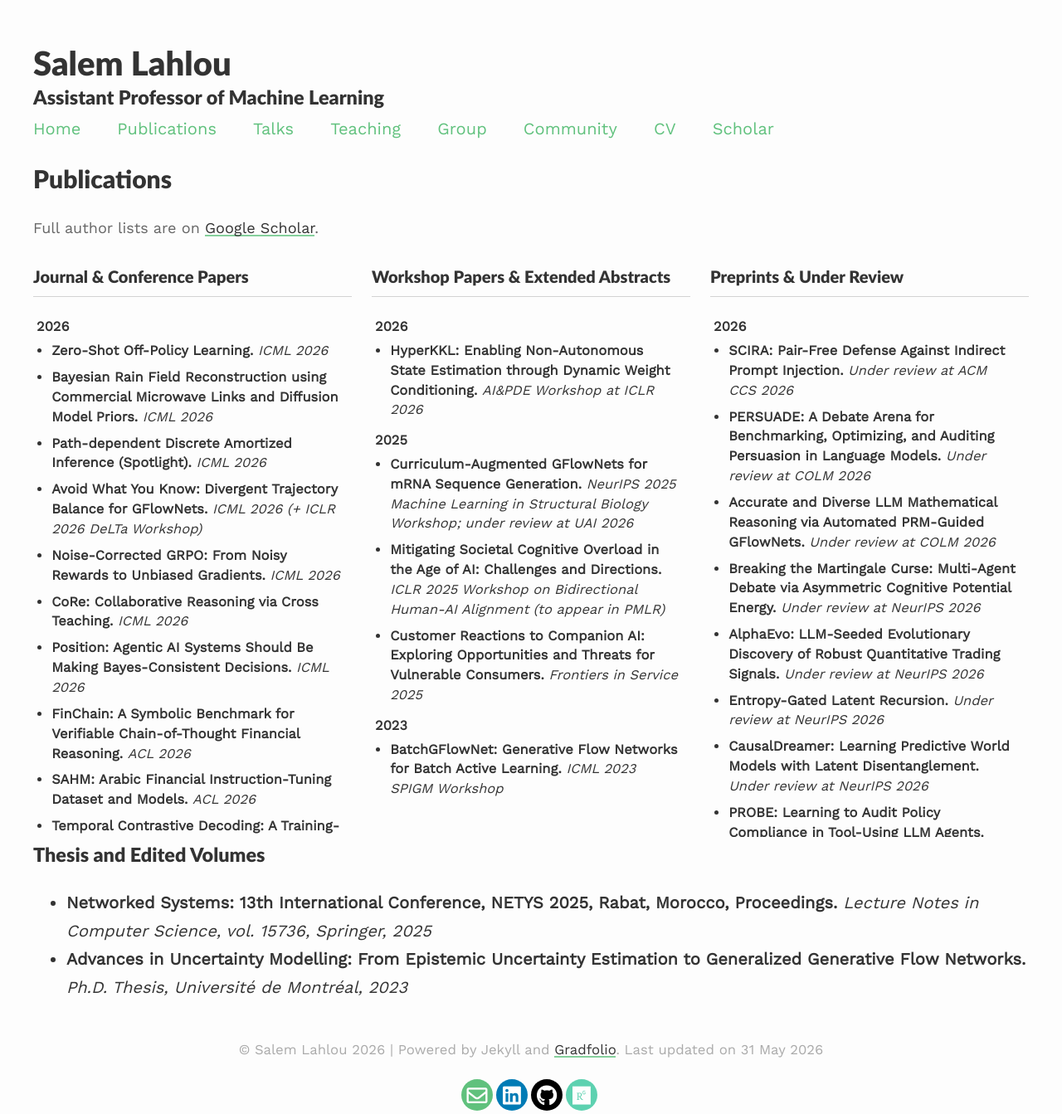
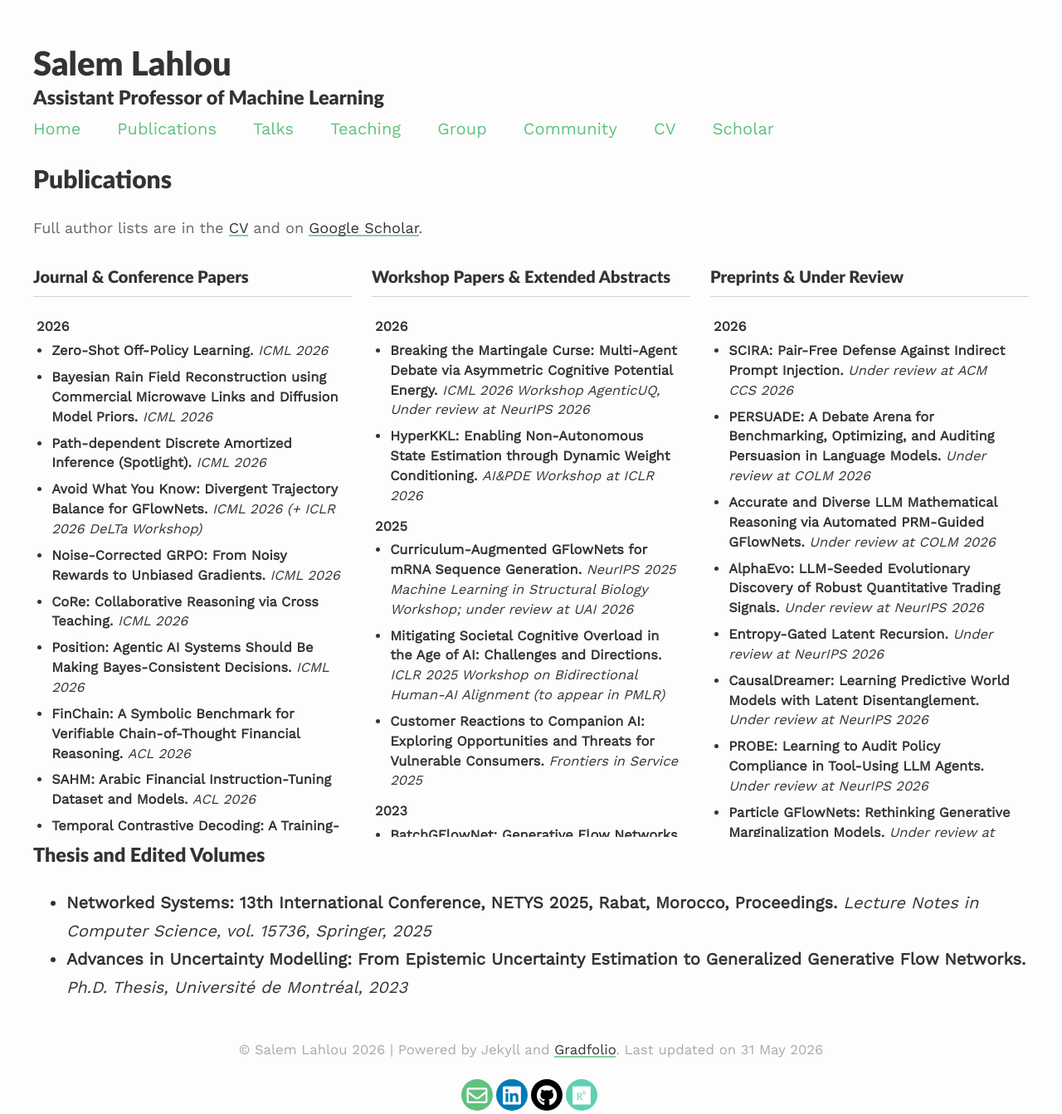
Before and after one commit to saleml/saleml.github.io, a Jekyll site: the page built from _pages/publications.md, in a window 1280 px wide. Shown: the whole page at 83% size. Built offline with Jekyll 4.4.1, drawn with Linux system fonts in a browser that asks for light colours; nearby versions of some CDN libraries.

Commit message:
Auto-sync from CV repo (c8850cf)

```diff
--- a/_pages/publications.md
+++ b/_pages/publications.md
@@ -8,7 +8,7 @@
 ## Publications
 
 <p style="font-size: 0.9em; color: #666;">
-Full author lists are on <a href="https://scholar.google.com/citations?user=xLSkCrIAAAAJ" target="_blank">Google Scholar</a>.
+Full author lists are in the <a href="{{site.baseurl}}/assets/files/CV.pdf" target="_blank">CV</a> and on <a href="https://scholar.google.com/citations?user=xLSkCrIAAAAJ" target="_blank">Google Scholar</a>.
 </p>
 
 <div class="publications-columns">
@@ -65,6 +65,7 @@
 <div class="publications-scroll">
 <p class="pub-year">2026</p>
 <ul>
+<li><strong>Breaking the Martingale Curse: Multi-Agent Debate via Asymmetric Cognitive Potential Energy.</strong> <em>ICML 2026 Workshop AgenticUQ, Under review at NeurIPS 2026</em></li>
 <li><strong>HyperKKL: Enabling Non-Autonomous State Estimation through Dynamic Weight Conditioning.</strong> <em>AI&PDE Workshop at ICLR 2026</em></li>
 </ul>
 <p class="pub-year">2025</p>
```
Also changed, not shown: other parts of _pages/publications.md (+0 -1 lines), index.md (+1 -1 lines), 1 other file.
